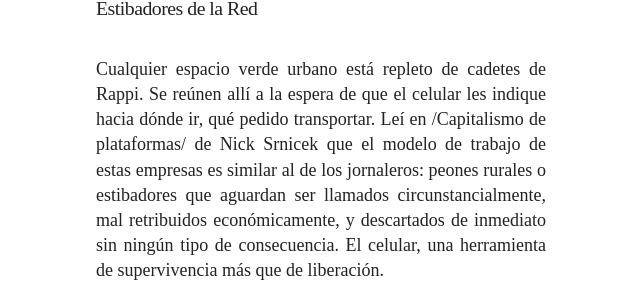
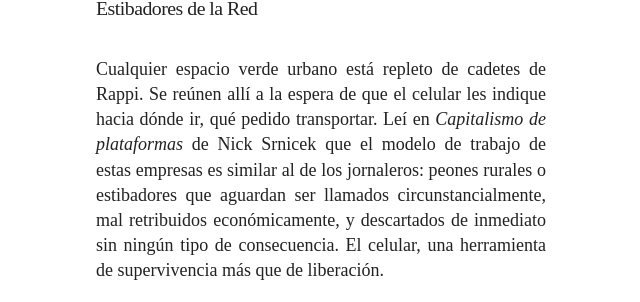
Before and after one commit to catorceveces/catorceveces.github.io, a Jekyll site: the page built from _posts/2021-09-18-estibadores-de-la-red.md, in a window 1280 px wide. Shown: the part 140-442 px from the top of the page, without its empty margins (319-959 px from the left). Built offline with Jekyll 4.4.1, drawn with Linux system fonts in a browser that asks for light colours.

```diff
--- a/_posts/2021-09-18-estibadores-de-la-red.md
+++ b/_posts/2021-09-18-estibadores-de-la-red.md
@@ -4,6 +4,6 @@ title: "Estibadores de la Red"
 tags: [blog]
 ---
 
-Cualquier espacio verde urbano está repleto de cadetes de Rappi. Se reúnen allí a la espera de que el celular les indique hacia dónde ir, qué pedido transportar. Leí en /Capitalismo de plataformas/ de Nick Srnicek que el modelo de trabajo de estas empresas es similar al de los jornaleros: peones rurales o estibadores que aguardan ser llamados circunstancialmente, mal retribuidos económicamente, y descartados de inmediato sin ningún tipo de consecuencia. El celular, una herramienta de supervivencia más que de liberación.
+Cualquier espacio verde urbano está repleto de cadetes de Rappi. Se reúnen allí a la espera de que el celular les indique hacia dónde ir, qué pedido transportar. Leí en *Capitalismo de plataformas* de Nick Srnicek que el modelo de trabajo de estas empresas es similar al de los jornaleros: peones rurales o estibadores que aguardan ser llamados circunstancialmente, mal retribuidos económicamente, y descartados de inmediato sin ningún tipo de consecuencia. El celular, una herramienta de supervivencia más que de liberación.
 
 Existen otros espacios de virtualidad cuya novedad se desvanece si los observamos sin un entusiasmo obligado. Los generadores de contenido, por ejemplo, que intentan captar seguidores en diversas redes sociales. ¿Para qué? Para ingresar luego en el mercado tradicional del ámbito en el que se destaquen. Bloggers o tuiteros que finalmente editan un libro en formato papel, en una editorial, firmando el mismo tipo de contrato que firmaría un escritor que jamás haya prendido una computadora. Influencers de Instagram que exhiben sus vidas a cambio de una forma económica aún más rudimentaria: el trueque — que ahora se llama canje.
```
